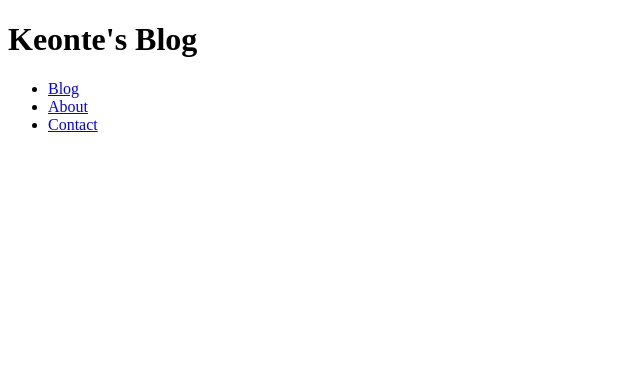
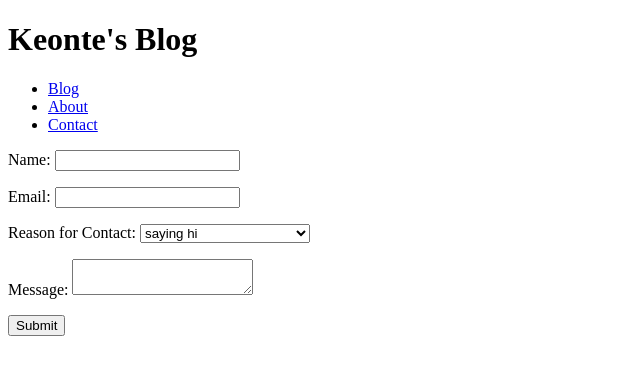
Before and after one commit to KMitch988/mi349_blog, a plain HTML site: page contact.html in a window 1280 px wide. Shown: the whole page, without its empty margins (0-640 px from the left). Drawn offline with Linux system fonts and the light colour scheme.

Commit message:
Added Newsletter sign-up form, started contact form

```diff
--- a/contact.html
+++ b/contact.html
@@ -16,5 +16,30 @@
             </ul>
         </nav>
     </header>
+    <section>
+        <form>
+            <p>
+                <label for="name">Name:</label>
+                <input type="text" id="name" name="username">
+            </p>
+            <p>
+                <label for="mail">Email:</label>
+                <input type="email" id="mail" name="user_email">
+            </p>
+            <p>
+               <label for="reason">Reason for Contact:</label>
+                <select id="reason" name="user_reason">
+                    <option value="hello">saying hi</option>
+                    <option value="contractor">looking for a contractor</option>
+                    <option value="interview">interested in an interview</option>
+                </select>
+            </p>
+            <p>
+                <label for="message">Message:</label>
+                <textarea id="message" name="user_message"></textarea>
+            </p>
+            <button>Submit</button>
+        </form>
+    </section>
 </body>
 </html>
```
Also changed, not shown: index.html (+8 -0 lines).
